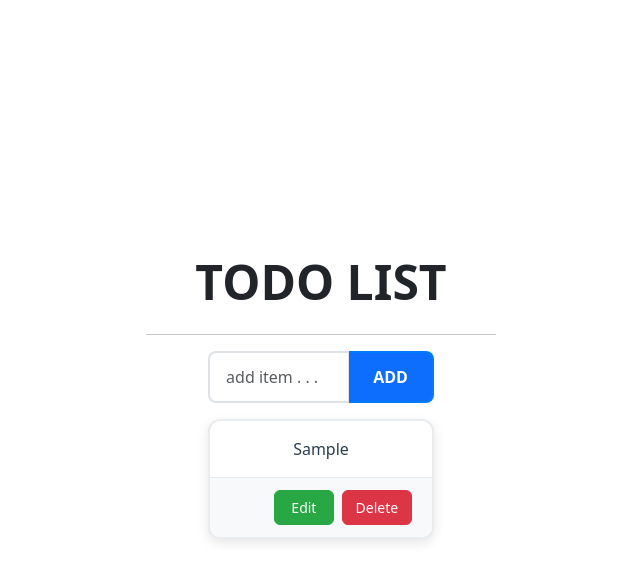
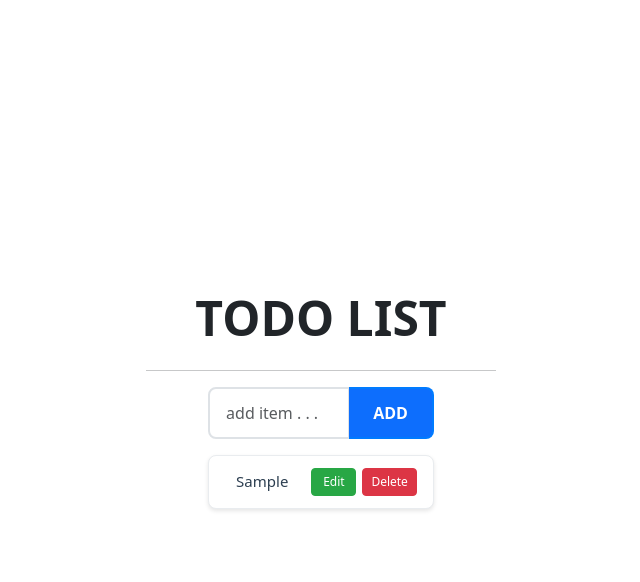
Before and after one commit to Naveenkumarkohli/todoo-react, a React (Vite) app: page / in a window 1280 px wide. Both pictures are taken after typing "Sample" into the empty fields and a click on the button "ADD". Shown: the top 582 px of the page, without its empty margins (319-959 px from the left). Built offline with nearby package versions, Linux system fonts and the light colour scheme.

Commit message:
Improve todo layout: side-by-side buttons with smaller size

```diff
--- a/src/App.css
+++ b/src/App.css
@@ -60,7 +60,18 @@
 }
 
 .button-group .btn:hover {
-  transform: scale(1.05);
+  transform: scale(1.08);
+  box-shadow: 0 2px 6px rgba(0,0,0,0.2);
+}
+
+/* Improved todo item layout */
+.todo-item {
+  transition: all 0.2s ease-in-out;
+}
+
+.todo-item:hover {
+  transform: translateY(-1px);
+  box-shadow: 0 3px 8px rgba(0,0,0,0.15) !important;
 }
 
 /* Improve input styling */
--- a/src/App.jsx
+++ b/src/App.jsx
@@ -144,50 +144,48 @@ class App extends Component {
                                         className="todo-item"
                                         style={{
                                             display: "flex",
-                                            flexDirection: "column",
-                                            padding: "0",
-                                            marginBottom: "15px",
+                                            alignItems: "center",
+                                            justifyContent: "space-between",
+                                            padding: "12px 16px",
+                                            marginBottom: "10px",
                                             backgroundColor: "#ffffff",
-                                            border: "2px solid #e9ecef",
-                                            borderRadius: "12px",
-                                            boxShadow: "0 4px 12px rgba(0,0,0,0.1)",
-                                            overflow: "hidden"
+                                            border: "1px solid #e9ecef",
+                                            borderRadius: "8px",
+                                            boxShadow: "0 2px 4px rgba(0,0,0,0.1)",
+                                            minHeight: "50px"
                                         }}
                                     >
                                         <div className="todo-text" style={{
-                                            fontSize: "16px",
+                                            fontSize: "15px",
                                             fontWeight: "500",
                                             color: "#2c3e50",
-                                            padding: "16px 20px",
-                                            lineHeight: "1.5",
+                                            lineHeight: "1.4",
                                             wordWrap: "break-word",
                                             overflowWrap: "break-word",
-                                            hyphens: "auto",
-                                            borderBottom: "1px solid #e9ecef",
-                                            minHeight: "50px"
+                                            flex: "1",
+                                            marginRight: "12px"
                                         }}>
                                             {item.value}
                                         </div>
                                         <div className="button-group" style={{
                                             display: "flex",
-                                            gap: "8px",
-                                            padding: "12px 20px",
-                                            backgroundColor: "#f8f9fa",
-                                            justifyContent: "flex-end"
+                                            gap: "6px",
+                                            flexShrink: "0"
                                         }}>
                                             <Button
                                                 size="sm"
                                                 variant="success"
                                                 onClick={() => this.editItem(index)}
                                                 style={{
-                                                    minWidth: "60px",
-                                                    fontSize: "14px",
+                                                    minWidth: "45px",
+                                                    fontSize: "12px",
                                                     fontWeight: "500",
                                                     backgroundColor: "#28a745",
                                                     borderColor: "#28a745",
                                                     color: "white",
-                                                    padding: "6px 12px",
-                                                    borderRadius: "6px"
+                                                    padding: "4px 8px",
+                                                    borderRadius: "4px",
+                                                    height: "28px"
                                                 }}
                                             >
                                                 Edit
@@ -197,14 +195,15 @@ class App extends Component {
                                                 variant="danger"
                                                 onClick={() => this.deleteItem(item.id)}
                                                 style={{
-                                                    minWidth: "70px",
-                                                    fontSize: "14px",
+                                                    minWidth: "50px",
+                                                    fontSize: "12px",
                                                     fontWeight: "500",
                                                     backgroundColor: "#dc3545",
                                                     borderColor: "#dc3545",
                                                     color: "white",
-                                                    padding: "6px 12px",
-                                                    borderRadius: "6px"
+                                                    padding: "4px 8px",
+                                                    borderRadius: "4px",
+                                                    height: "28px"
                                                 }}
                                             >
                                                 Delete
```
Also changed, not shown: 4 other files (tests, documents, lock files or other folders).
